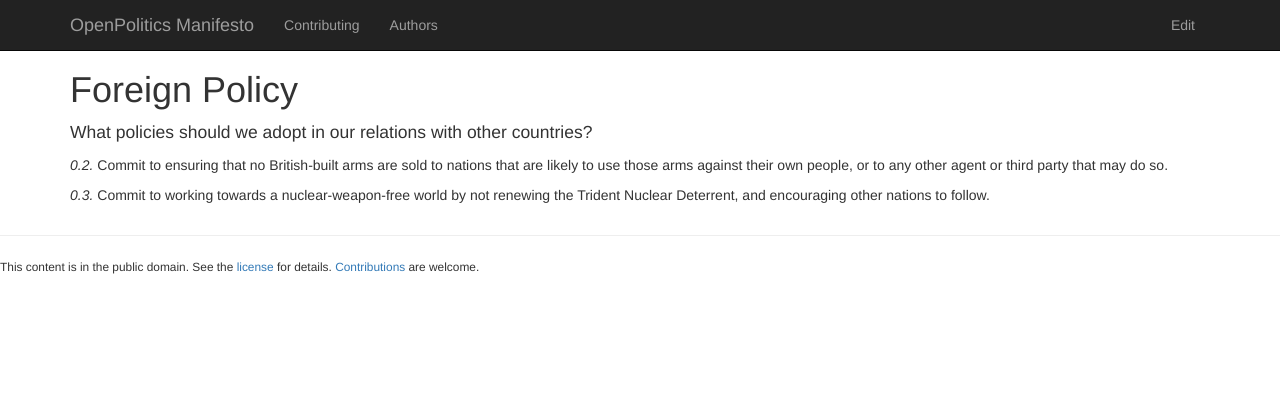
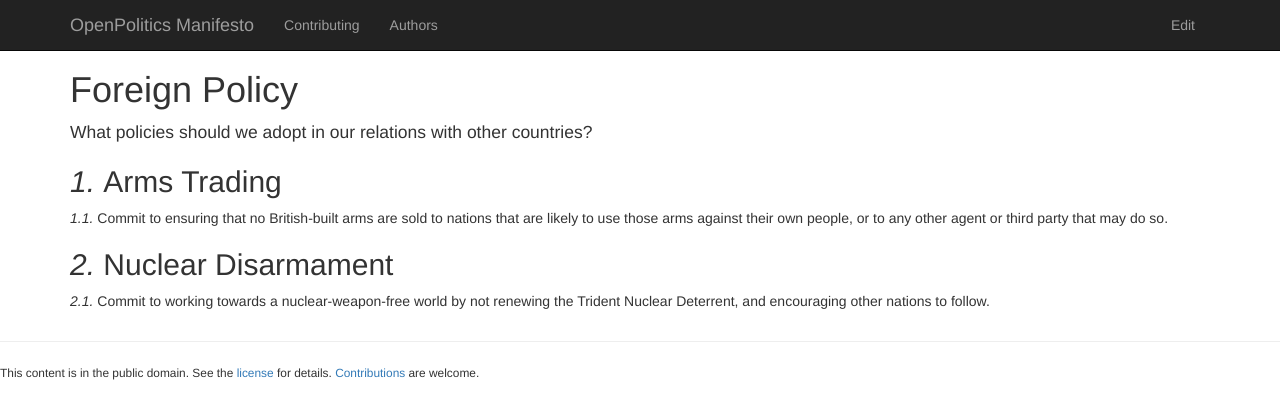
Before and after one commit to openpolitics/manifesto, a Jekyll site: the page built from foreign_policy.md, in a window 1280 px wide. Shown: the top 419 px of the page. Built offline with Jekyll 4.4.1, drawn with Linux system fonts in a browser that asks for light colours; nearby versions of some CDN libraries.

Commit message:
Add headings to foreign policy

```diff
--- a/foreign_policy.md
+++ b/foreign_policy.md
@@ -6,6 +6,10 @@ published: true
 
 What policies should we adopt in our relations with other countries?
 
+## Arms Trading
+
 Commit to ensuring that no British-built arms are sold to nations that are likely to use those arms against their own people, or to any other agent or third party that may do so.
 
+## Nuclear Disarmament
+
 Commit to working towards a nuclear-weapon-free world by not renewing the Trident Nuclear Deterrent, and encouraging other nations to follow.
```
